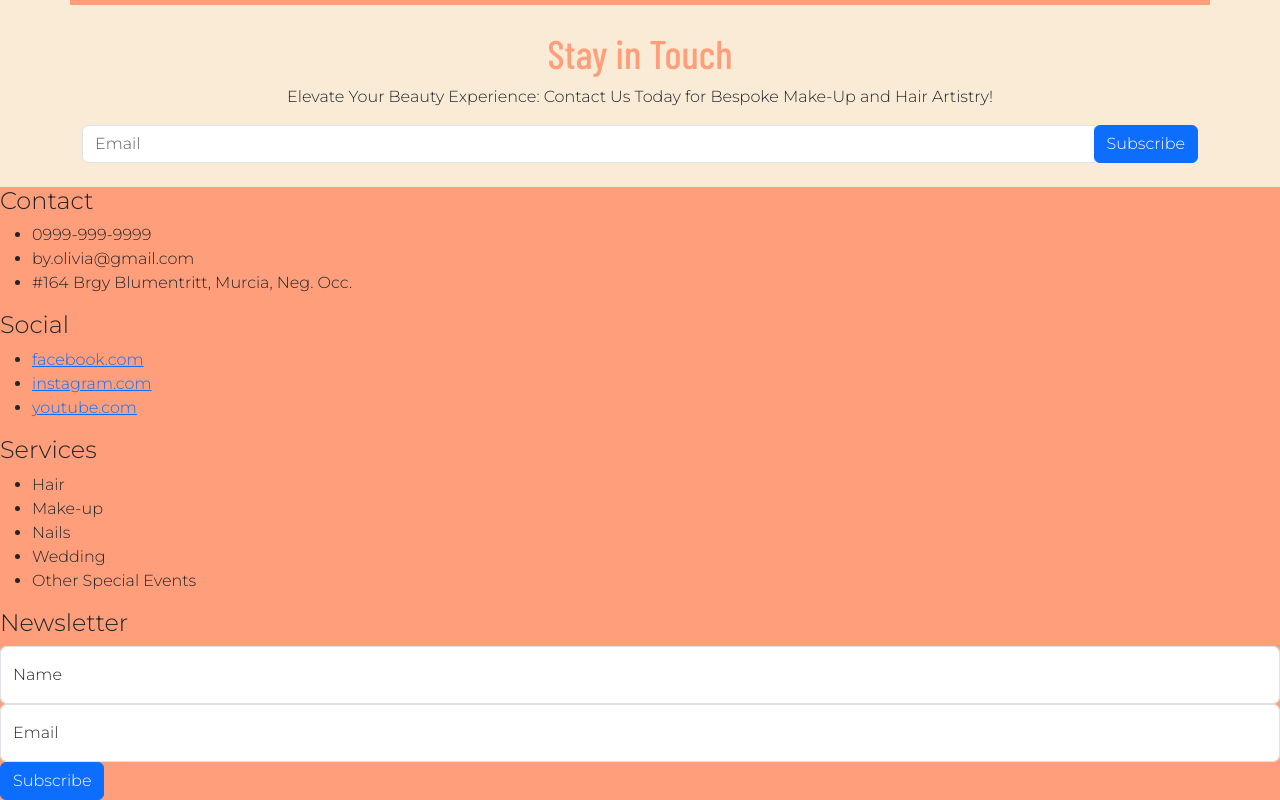
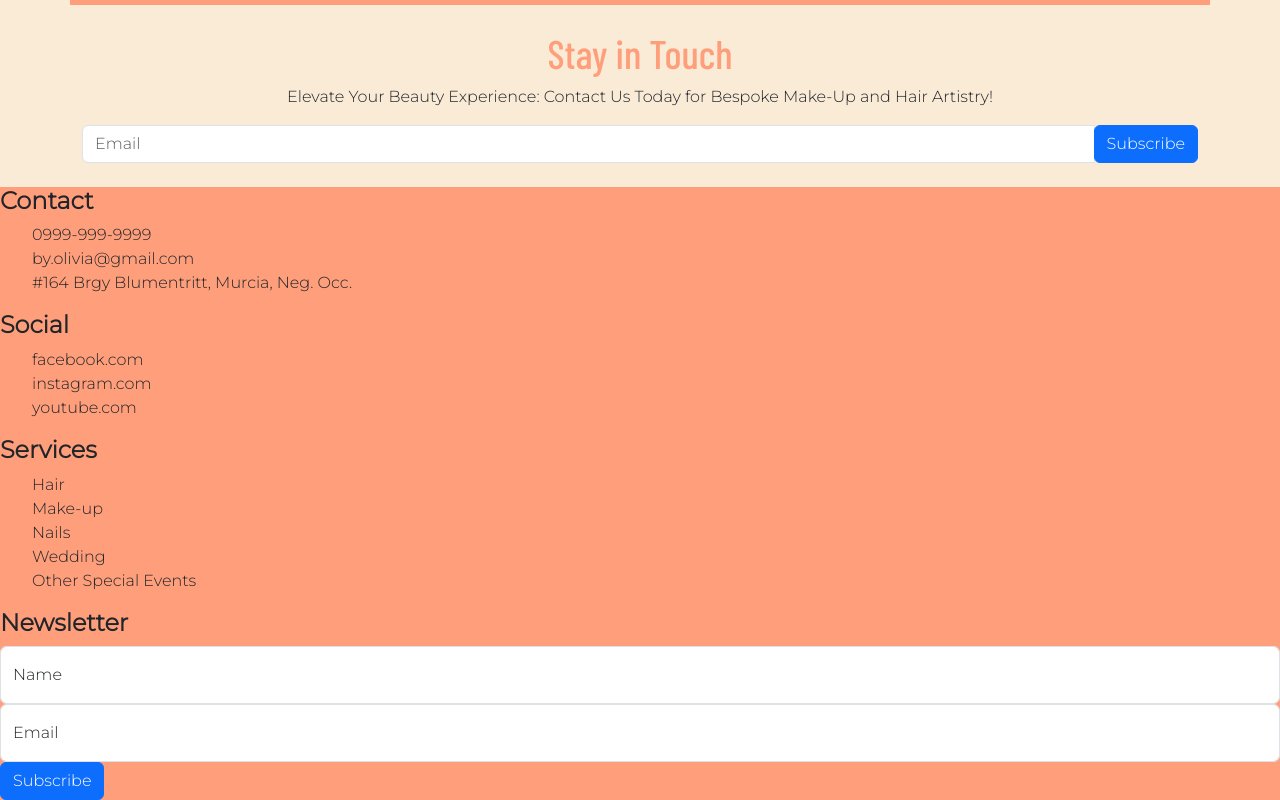
Before and after one commit to LymarPaller/by.olivia, a plain HTML site: page index.html in a window 1280 px wide. Shown: the part 3449-4249 px from the top of the page. Drawn offline with nearby package versions, Linux system fonts and the light colour scheme.

Commit message:
:adhesive_bandage:added:classes on footer divs,:speech_balloon:added: font style on h4, remove:list style and font deco

```diff
--- a/index.html
+++ b/index.html
@@ -172,9 +172,9 @@
     </main>
 
     <footer>
-        <div>
+        <div class="footer-container">
             <div>
-                <h4>Contact</h4>
+                <h4 class="fw-bold">Contact</h4>
                 <ul>
                     <li>0999-999-9999</li>
                     <li>by.olivia@gmail.com</li>
@@ -183,16 +183,16 @@
             </div>
 
             <div>
-                <h4>Social</h4>
+                <h4 class="fw-bold">Social</h4>
                 <ul>
-                    <li><a href="#">facebook.com</a></li>
-                    <li><a href="#">instagram.com</a></li>
-                    <li><a href="#">youtube.com</a></li>
+                    <li><a href="#" class="nav-link">facebook.com</a></li>
+                    <li><a href="#" class="nav-link">instagram.com</a></li>
+                    <li><a href="#" class="nav-link">youtube.com</a></li>
                 </ul>
             </div>
 
             <div>
-                <h4>Services</h4>
+                <h4 class="fw-bold">Services</h4>
                 <ul>
                     <li>Hair</li>
                     <li>Make-up</li>
@@ -203,7 +203,7 @@
             </div>
 
             <div>
-                <h4>Newsletter</h4>
+                <h4 class="fw-bold">Newsletter</h4>
                 <form action="#">
                     <div class="form-floating">
                         <input type="text" name="full-name" id="full-name" class="form-control" placeholder="Name">
--- a/style.css
+++ b/style.css
@@ -109,3 +109,12 @@ p {
 footer {
     background-color: var(--main-color);
 }
+
+footer li {
+    list-style: none;
+}
+
+/* footer li a {
+    color: black;
+    text-decoration: none;
+} */
```
